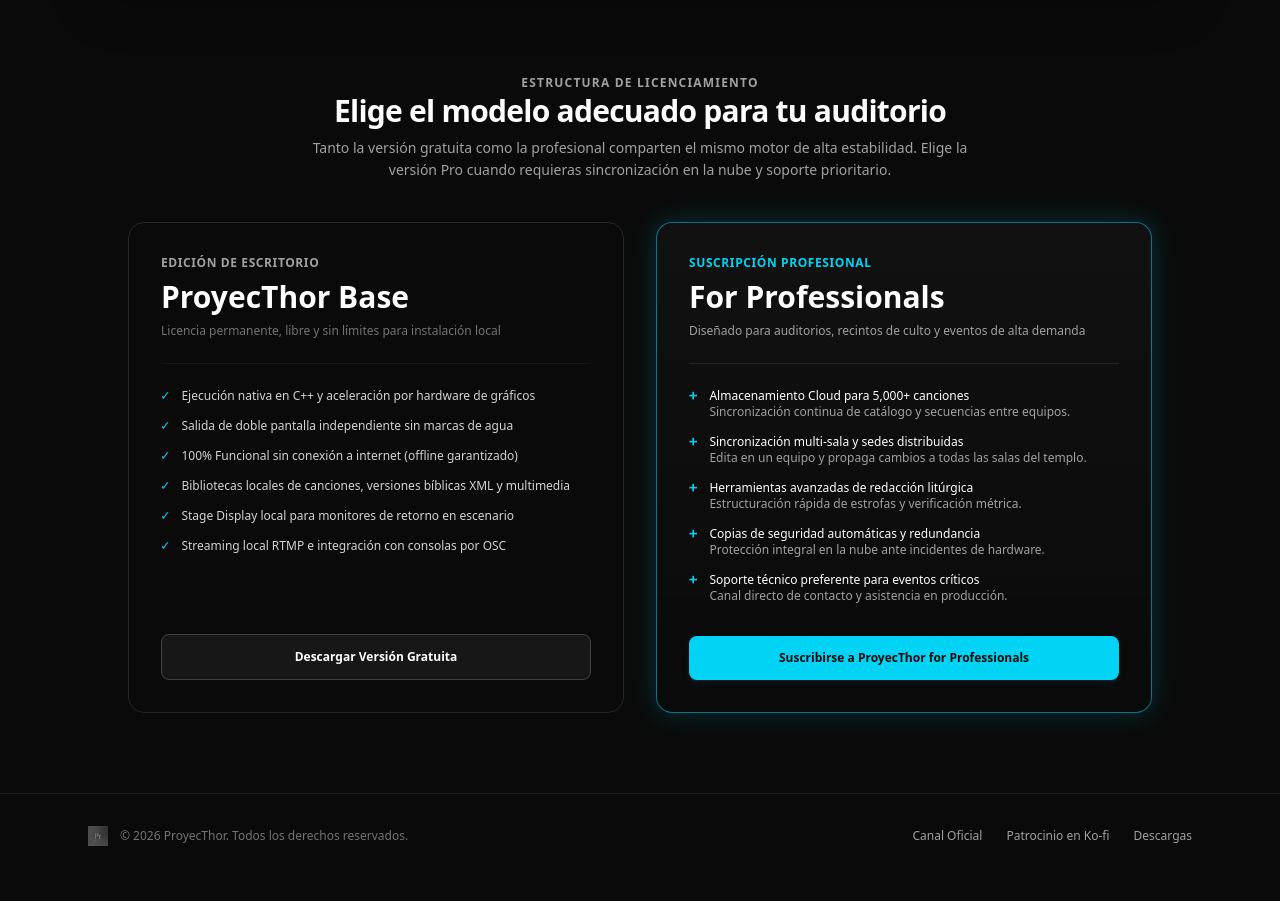
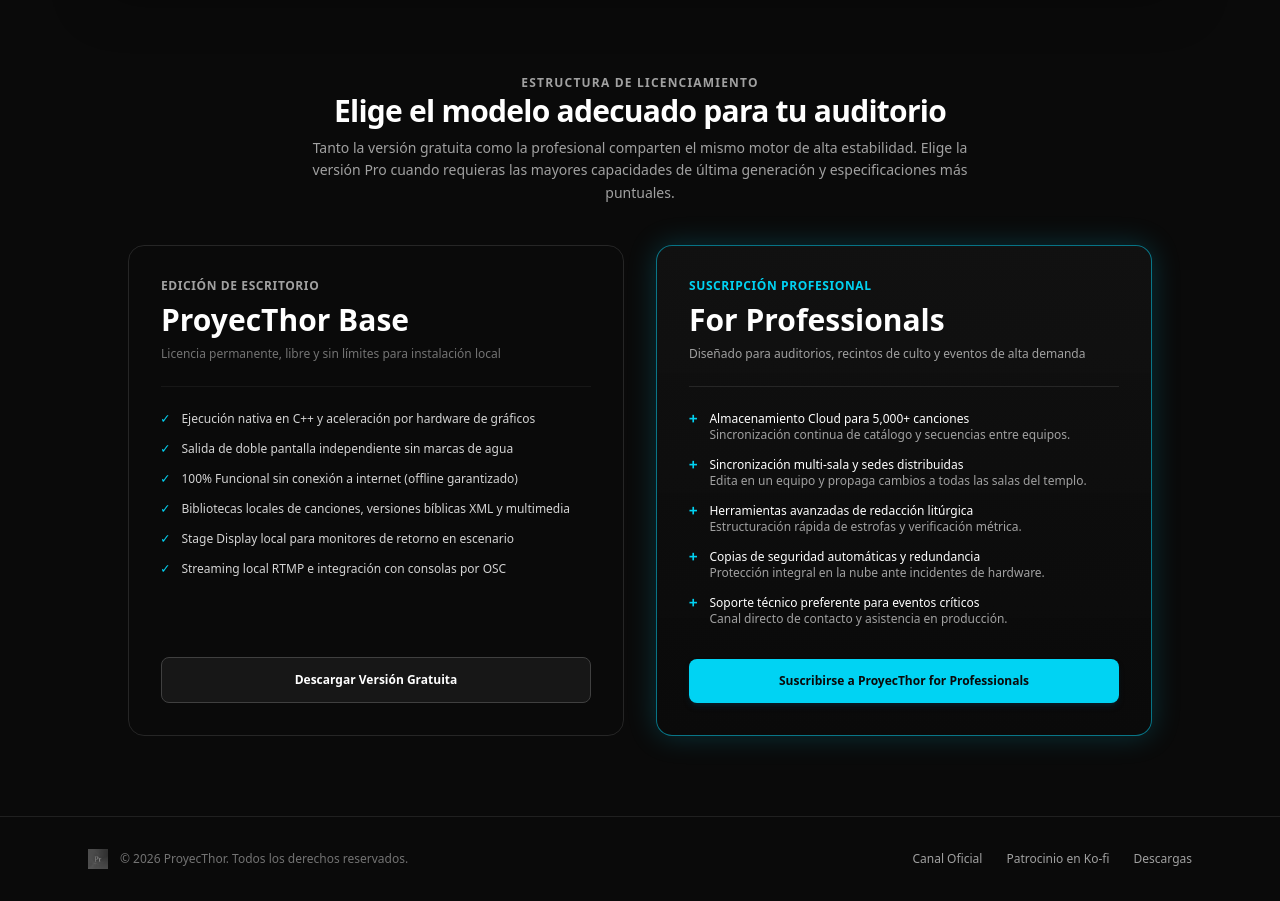
Before and after one commit to TheVixcho/ProyecThor, a React (Vite) app in the folder web/: page / in a window 1280 px wide. Shown: the part 3880-4781 px from the top of the page. Before the commit the page ends 4758 px from the top, so only its background shows below. Built offline with nearby package versions, Linux system fonts and the light colour scheme.

Commit message:
feat(web): update pricing subtitle to highlight latest-gen capabilities and specific requirements

```diff
--- a/web/src/App.jsx
+++ b/web/src/App.jsx
@@ -524,7 +524,7 @@ export default function App() {
                 Elige el modelo adecuado para tu auditorio
               </h2>
               <p className="text-neutral-400 text-xs sm:text-sm leading-relaxed">
-                Tanto la versión gratuita como la profesional comparten el mismo motor de alta estabilidad. Elige la versión Pro cuando requieras sincronización en la nube y soporte prioritario.
+                Tanto la versión gratuita como la profesional comparten el mismo motor de alta estabilidad. Elige la versión Pro cuando requieras las mayores capacidades de última generación y especificaciones más puntuales.
               </p>
             </div>
 
```
